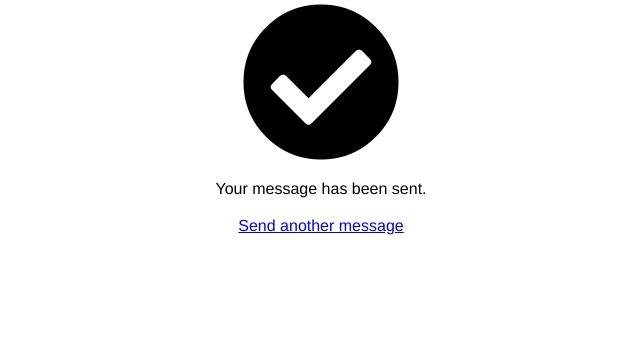
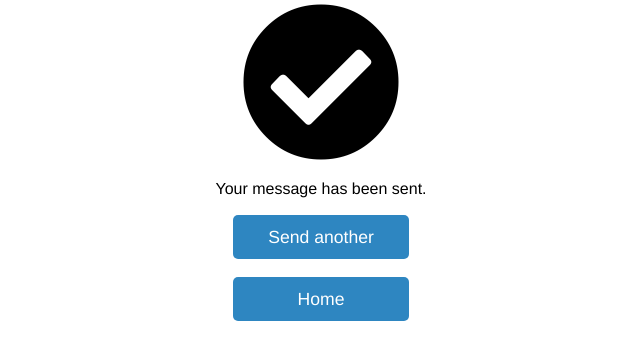
Before and after one commit to stuejho/groupme-all-message, a Flask app: page /success in a window 1280 px wide. Shown: the part 145-505 px from the top of the page, without its empty margins (319-959 px from the left). Run offline with Flask 2, Linux system fonts and the light colour scheme.

Commit message:
Adjust button formatting and add buttons links
Adds padding to buttons and adds new blue button coloring. Adds two buttons to
success page:
1. Send another - /message
2. Home - /

```diff
--- a/static/css/main.css
+++ b/static/css/main.css
@@ -511,10 +511,11 @@ textarea {
   /* General appearance */
   border: none;
   border-radius: 5px;
-  color: white;
   display: inline-block;
+  box-sizing: border-box;
   text-decoration: none;
   white-space: nowrap;
+  color: white;
   background-color: #2ECC71;
   transition: background-color 0.15s ease-in-out;
 }
@@ -532,6 +533,14 @@ textarea {
   background-color: #4C7C1C;
 }
 
+.btn-blue {
+  background-color: #2E86C1;
+}
+
+.btn-blue:hover {
+  background-color: #3498DB;
+}
+
 .btn:disabled {
   background-color: #ABEBC6;
   cursor: not-allowed;
@@ -541,12 +550,14 @@ textarea {
   font-size: 1.25em;
   line-height: 1.75em;
   width: 100%;
+  padding: 0.25em;
 }
 
 .btn-medium {
   font-size: 1.1em;
   line-height: 1.5em;
   width: 10em;
+  padding: 0.5em;
 }
 
 .btn-center-container {
--- a/templates/success.html
+++ b/templates/success.html
@@ -11,6 +11,7 @@
   <h2>Message sent</h2>
   <i class="fas fa-check-circle fa-10x anim-fade"></i>
   <p>Your message has been sent.</p>
-  <a href="/message">Send another message</a>
+  <a href="/message" class="btn btn-medium btn-blue">Send another</a>
+  <a href="/" class="btn btn-medium btn-blue">Home</a>
 </main>
 {% endblock %}
```
